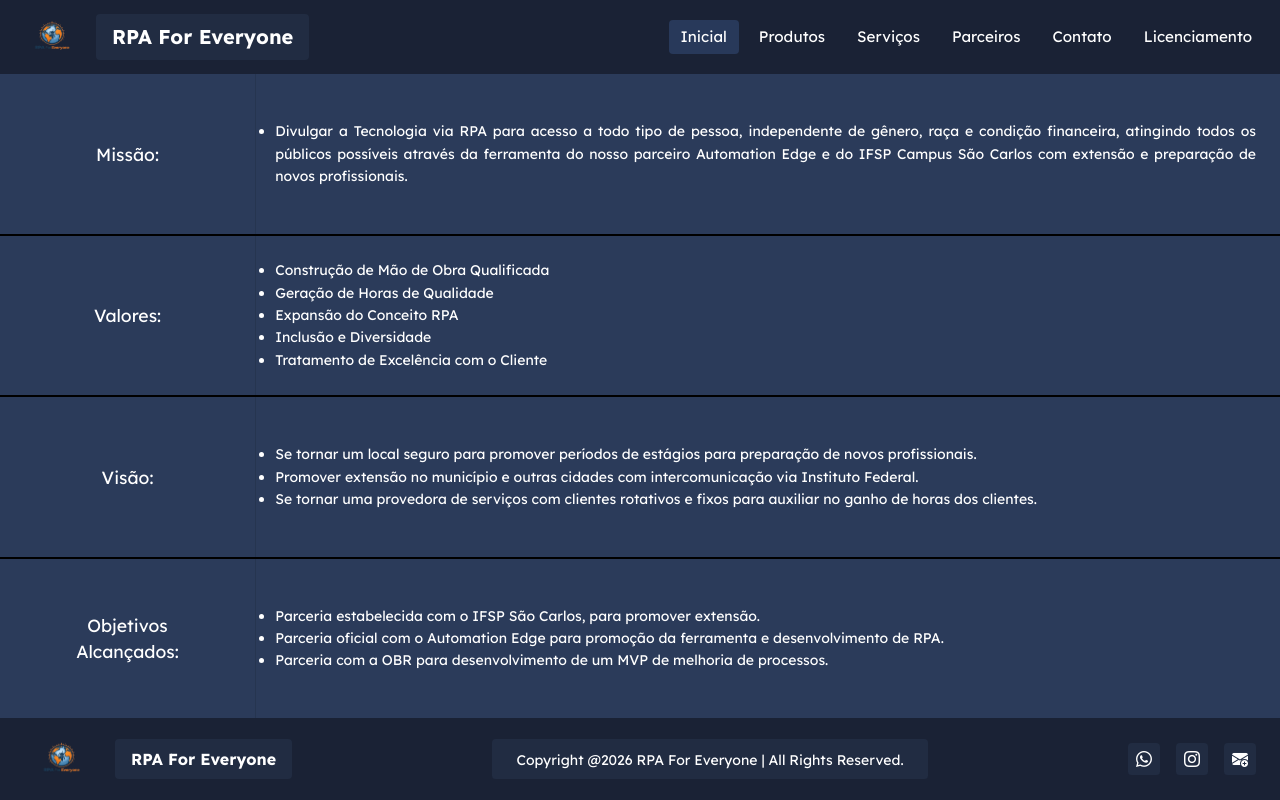
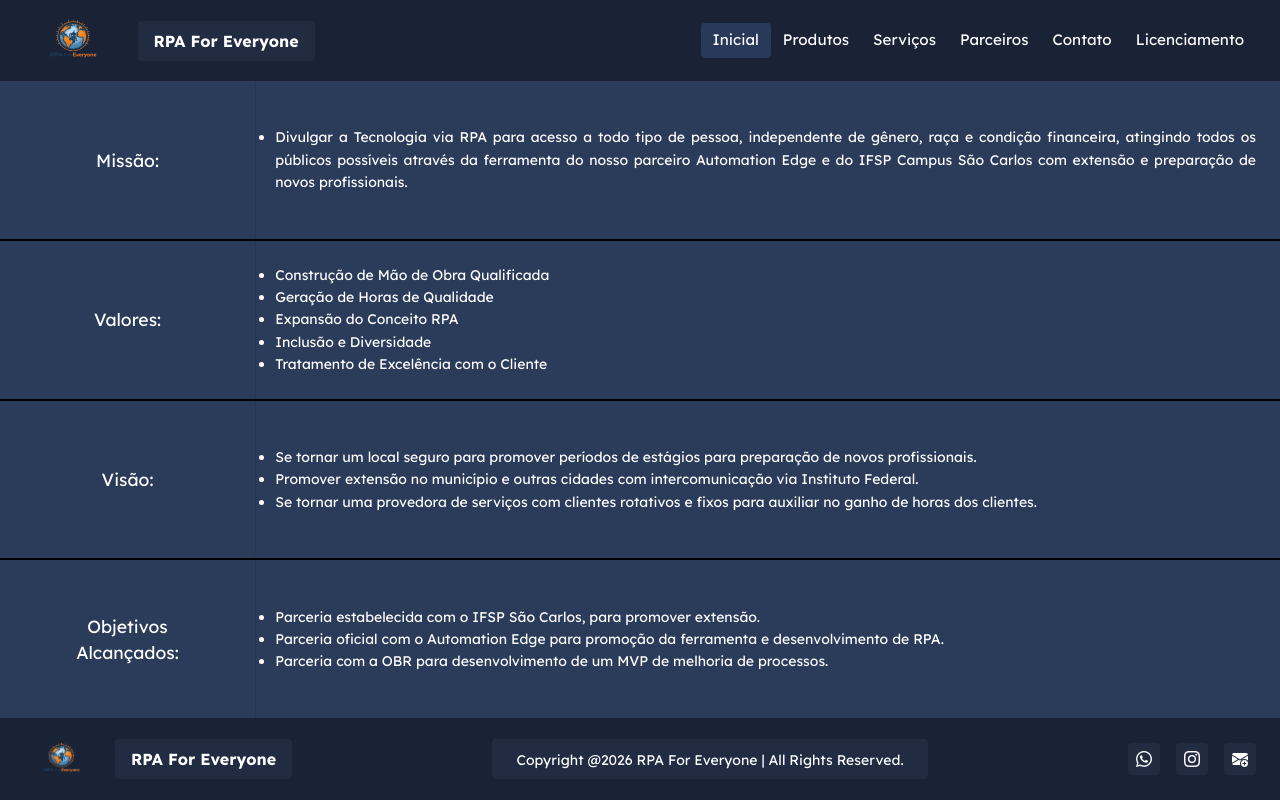
Before and after one commit to kaykyjuvenal/SiteRPAForEveryone, a plain HTML site: page index.html in a window 1280 px wide. Drawn offline with nearby package versions, Linux system fonts and the light colour scheme.

Commit message:
fix: adjusting navbar

```diff
--- a/index.html
+++ b/index.html
@@ -15,30 +15,26 @@
 </head>
     <body class="d-flex flex-column min-vh-100">
 
-<header class="header-bg flex-shrink-0">
-    <nav class="navbar navbar-expand-lg navbar-dark w-100 d-flex justify-content-center px-3 py-2">
+        <header class="header-bg py-2 px-4 flex-shrink-0">
+            <nav class="d-flex align-items-center justify-content-between w-100 flex-nowrap overflow-auto">
 
-        <a class="navbar-brand d-flex align-items-center gap-2 m-0 text-decoration-none mx-auto mx-lg-0" href="index.html">
-            <img src="logo.png" alt="Logo RPA For Everyone" style="height: 6vh; width: auto; object-fit: contain;">
-            <div class="brand-box text-white py-2 px-3 fw-bold text-nowrap">
+                <img src="logo.png" alt="Logo RPA For Everyone" class="flex-shrink-0" style="height: 65px; width: auto; object-fit: contain;">
+
+                <div class="brand-box text-white py-2 px-3 fw-bold text-nowrap mx-3">
                     RPA For Everyone
                 </div>
-        </a>
 
                 <button class="navbar-toggler ms-auto border-0 shadow-none" type="button" data-bs-toggle="collapse" data-bs-target="#menuPrincipal" aria-controls="menuPrincipal" aria-expanded="false" aria-label="Alternar navegação">
                     <span class="navbar-toggler-icon"></span>
                 </button>
 
-        <div class="collapse navbar-collapse justify-content-end" id="menuPrincipal">
-            <div class="navbar-nav align-items-center gap-2 mt-3 mt-lg-0">
+
                 <a href="index.html" class="nav-btn active text-nowrap">Inicial</a>
                 <a href="produtos.html" class="nav-btn text-nowrap">Produtos</a>
                 <a href="serviços.html" class="nav-btn text-nowrap">Serviços</a>
                 <a href="parceiros.html" class="nav-btn text-nowrap">Parceiros</a>
                 <a href="contato.html" class="nav-btn text-nowrap">Contato</a>
                 <a href="licenciamento.html" class="nav-btn text-nowrap">Licenciamento</a>
-            </div>
-        </div>
 
             </nav>
         </header>
```
Lines whose indentation alone changed are shown as unchanged.
